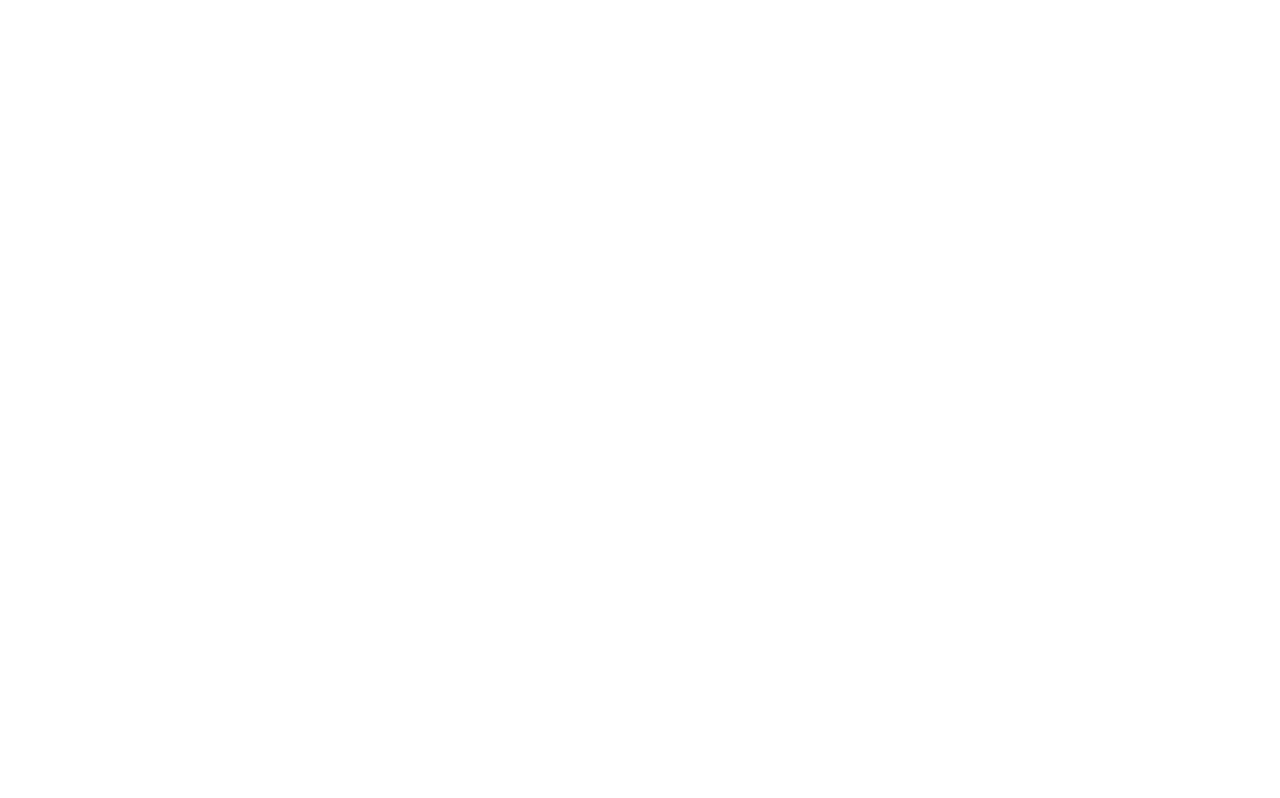
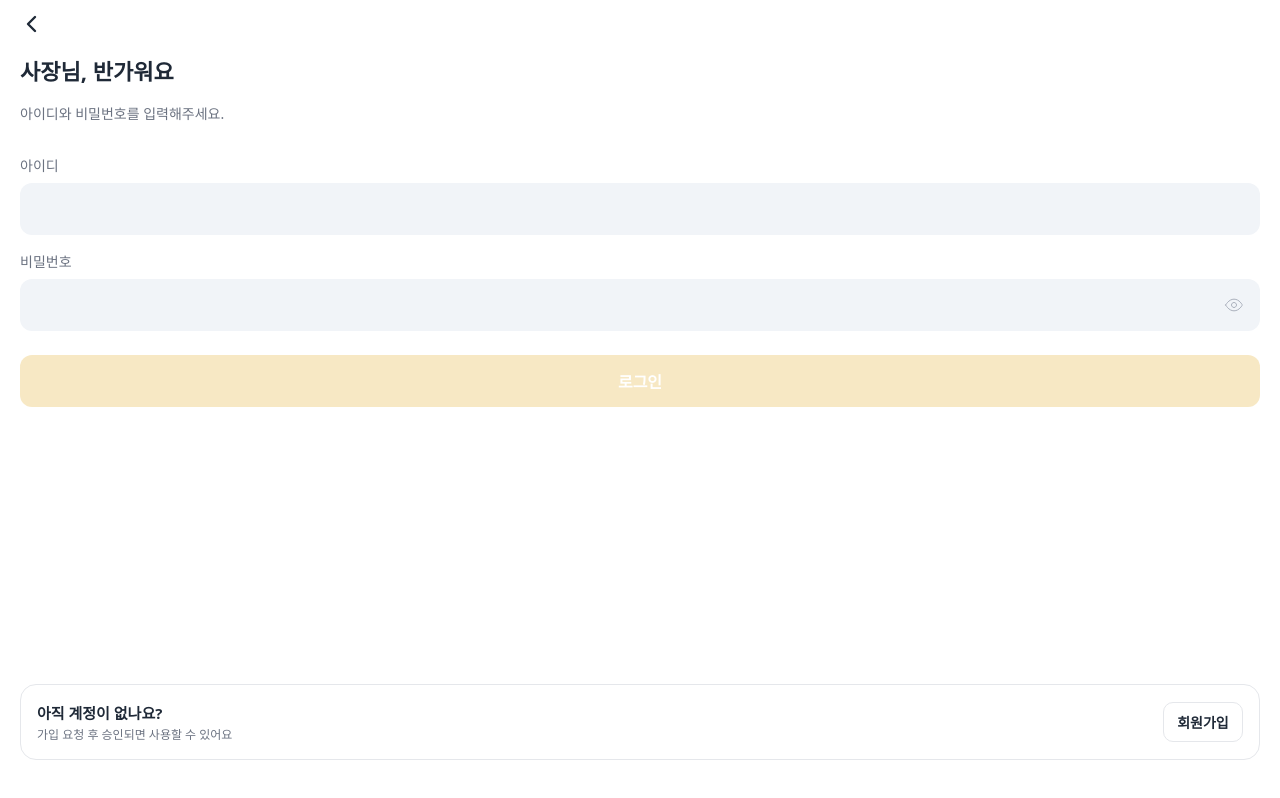
Before and after one commit to kakaotechcampus-4/ktc4-kyungpook-6, a React (Vite) app in the folder app/: page /owner/login in a window 1280 px wide. Before the commit this address had no page. Built offline with nearby package versions, Linux system fonts and the light colour scheme; a web font is replaced by a local one.

Commit message:
feat(front): 점주 앱 로그인 화면 추가

```diff
--- a/app/src/App.tsx
+++ b/app/src/App.tsx
@@ -1,5 +1,6 @@
 import { BrowserRouter, Route, Routes } from "react-router-dom";
 import { Capacitor } from "@capacitor/core";
+import OwnerLoginPage from "./pages/OwnerLoginPage";
 
 function HomePage() {
   return (
@@ -16,6 +17,7 @@
     <BrowserRouter>
       <Routes>
         <Route path="/" element={<HomePage />} />
+        <Route path="/owner/login" element={<OwnerLoginPage />} />
       </Routes>
     </BrowserRouter>
   );
--- /dev/null
+++ b/app/src/components/login/PasswordVisibilityToggle.tsx
@@ -0,0 +1,35 @@
+import eyeIcon from "../../assets/eye-icon.svg";
+
+type PasswordVisibilityToggleProps = {
+  visible: boolean;
+  onToggle: () => void;
+};
+
+/**
+ * 비밀번호 칸 오른쪽의 눈 아이콘. 누르면 비밀번호를 보이거나 가린다.
+ *
+ * 상태마다 색을 바꾸려고 아이콘을 마스크로 쓰고 배경색으로 칠한다(img 로는 색을 바꿀 수 없다).
+ * 가렸을 때는 회색, 보일 때는 원래 아이콘 색이다.
+ */
+function PasswordVisibilityToggle({ visible, onToggle }: PasswordVisibilityToggleProps) {
+  return (
+    <button
+      type="button"
+      aria-label={visible ? "비밀번호 가리기" : "비밀번호 보기"}
+      aria-pressed={visible}
+      onClick={onToggle}
+      className="shrink-0"
+    >
+      <span
+        aria-hidden="true"
+        className={[
+          "block size-5 mask-contain mask-center mask-no-repeat",
+          visible ? "bg-[#1f2937]" : "bg-[#a9afbb]",
+        ].join(" ")}
+        style={{ maskImage: `url("${eyeIcon}")` }}
+      />
+    </button>
+  );
+}
+
+export default PasswordVisibilityToggle;
--- /dev/null
+++ b/app/src/components/login/SignupPromptCard.tsx
@@ -0,0 +1,24 @@
+type SignupPromptCardProps = {
+  onSignup: () => void;
+};
+
+/** 로그인 화면 아래의 "아직 계정이 없나요?" 카드. */
+function SignupPromptCard({ onSignup }: SignupPromptCardProps) {
+  return (
+    <div className="flex items-center justify-between rounded-2xl border border-[#e5e7eb] bg-white p-4">
+      <div className="flex flex-col gap-0.5 pt-px">
+        <p className="text-[15px] leading-[normal] font-bold text-[#1f2937]">아직 계정이 없나요?</p>
+        <p className="text-xs leading-[normal] text-[#6b7280]">가입 요청 후 승인되면 사용할 수 있어요</p>
+      </div>
+      <button
+        type="button"
+        onClick={onSignup}
+        className="flex h-10 w-20 shrink-0 items-center justify-center rounded-[10px] border border-[#e5e7eb] bg-white text-sm leading-[normal] font-semibold text-[#1f2937]"
+      >
+        회원가입
+      </button>
+    </div>
+  );
+}
+
+export default SignupPromptCard;
--- /dev/null
+++ b/app/src/hooks/login.ts
@@ -0,0 +1,76 @@
+import { useState } from "react";
+import { useMutation } from "@tanstack/react-query";
+import { isAxiosError } from "axios";
+import { useNavigate } from "react-router-dom";
+import { login } from "../services/auth";
+
+/*
+  로그인 뒤·회원가입을 누른 뒤 넘어갈 화면.
+  점주 홈·가입 화면이 아직 없어서 홈으로 둔다. 화면이 생기면 여기만 바꾼다.
+*/
+const AFTER_LOGIN_PATH = "/";
+const SIGNUP_PATH = "/";
+
+/**
+ * 로그인 실패를 화면 문구로 바꾼다.
+ *
+ * 에러 처리 가이드대로 서버가 준 title(한글)을 그대로 보여 준다.
+ * 서버에 닿지 못했거나 title 이 없는 응답이면 기본 문구를 쓴다.
+ */
+export function toLoginErrorMessage(error: unknown): string {
+  if (isAxiosError(error)) {
+    const title: unknown = error.response?.data?.title;
+    if (typeof title === "string" && title) return title;
+    if (!error.response) return "서버에 연결하지 못했어요. 잠시 후 다시 시도해 주세요.";
+  }
+  return "로그인하지 못했어요. 잠시 후 다시 시도해 주세요.";
+}
+
+export type UseOwnerLoginResult = {
+  email: string;
+  setEmail: (value: string) => void;
+  password: string;
+  setPassword: (value: string) => void;
+  /** 눈 아이콘으로 비밀번호를 보이거나 가린다. */
+  isPasswordVisible: boolean;
+  togglePasswordVisible: () => void;
+  /** 두 칸이 다 차 있고 요청 중이 아닐 때만 true. */
+  canSubmit: boolean;
+  submit: () => void;
+  /** 로그인 실패 문구. 실패하지 않았으면 null. */
+  errorMessage: string | null;
+  goSignup: () => void;
+};
+
+export const useOwnerLogin = (): UseOwnerLoginResult => {
+  const navigate = useNavigate();
+  const [email, setEmail] = useState("");
+  const [password, setPassword] = useState("");
+  const [isPasswordVisible, setIsPasswordVisible] = useState(false);
+
+  // TODO: 받은 토큰을 어디에 저장할지(@capacitor/preferences 등) 정해지면 onSuccess 에서 저장한다.
+  const loginMutation = useMutation({
+    mutationFn: login,
+    onSuccess: () => navigate(AFTER_LOGIN_PATH, { replace: true }),
+  });
+
+  const canSubmit = email.trim() !== "" && password !== "" && !loginMutation.isPending;
+
+  const submit = () => {
+    if (!canSubmit) return;
+    loginMutation.mutate({ email: email.trim(), password });
+  };
+
+  return {
+    email,
+    setEmail,
+    password,
+    setPassword,
+    isPasswordVisible,
+    togglePasswordVisible: () => setIsPasswordVisible((visible) => !visible),
+    canSubmit,
+    submit,
+    errorMessage: loginMutation.error ? toLoginErrorMessage(loginMutation.error) : null,
+    goSignup: () => navigate(SIGNUP_PATH),
+  };
+};
--- /dev/null
+++ b/app/src/pages/OwnerLoginPage.tsx
@@ -0,0 +1,78 @@
+import type { FormEvent } from "react";
+import BackButton from "../components/ui/BackButton";
+import PrimaryButton from "../components/ui/PrimaryButton";
+import TextField from "../components/ui/TextField";
+import PasswordVisibilityToggle from "../components/login/PasswordVisibilityToggle";
+import SignupPromptCard from "../components/login/SignupPromptCard";
+import { useOwnerLogin } from "../hooks/login";
+
+function OwnerLoginPage() {
+  const {
+    email,
+    setEmail,
+    password,
+    setPassword,
+    isPasswordVisible,
+    togglePasswordVisible,
+    canSubmit,
+    submit,
+    errorMessage,
+    goSignup,
+  } = useOwnerLogin();
+
+  const handleSubmit = (event: FormEvent<HTMLFormElement>) => {
+    event.preventDefault();
+    submit();
+  };
+
+  return (
+    <main className="flex min-h-screen flex-col bg-white px-5 pt-[env(safe-area-inset-top)] pb-[calc(40px+env(safe-area-inset-bottom))]">
+      <div className="flex pt-3 pb-5">
+        <BackButton />
+      </div>
+
+      <h1 className="pb-4 text-[22px] leading-[1.4] font-bold text-[#1f2937]">사장님, 반가워요</h1>
+      <p className="pb-8 text-sm leading-[normal] text-[#6b7280]">아이디와 비밀번호를 입력해주세요.</p>
+
+      <form onSubmit={handleSubmit} className="flex flex-col">
+        <TextField
+          id="owner-login-email"
+          label="아이디"
+          className="pb-4"
+          value={email}
+          onChange={(event) => setEmail(event.target.value)}
+          autoComplete="username"
+          autoCapitalize="none"
+        />
+        <TextField
+          id="owner-login-password"
+          label="비밀번호"
+          className="pb-4"
+          type={isPasswordVisible ? "text" : "password"}
+          value={password}
+          onChange={(event) => setPassword(event.target.value)}
+          autoComplete="current-password"
+          trailing={
+            <PasswordVisibilityToggle visible={isPasswordVisible} onToggle={togglePasswordVisible} />
+          }
+        />
+
+        <PrimaryButton type="submit" className="mt-2" disabled={!canSubmit}>
+          로그인
+        </PrimaryButton>
+
+        {errorMessage && (
+          <p role="alert" className="pt-3 text-center text-sm leading-[normal] text-[#dc2626]">
+            {errorMessage}
+          </p>
+        )}
+      </form>
+
+      <div className="mt-auto pt-6">
+        <SignupPromptCard onSignup={goSignup} />
+      </div>
+    </main>
+  );
+}
+
+export default OwnerLoginPage;
```
Also changed, not shown: app/src/assets/eye-icon.svg (added).
